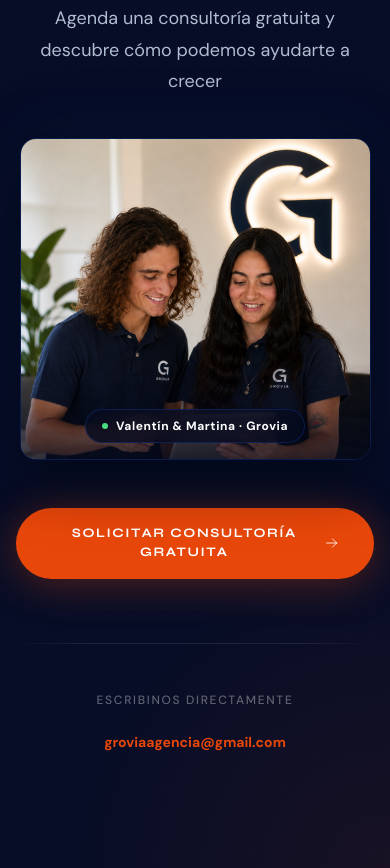
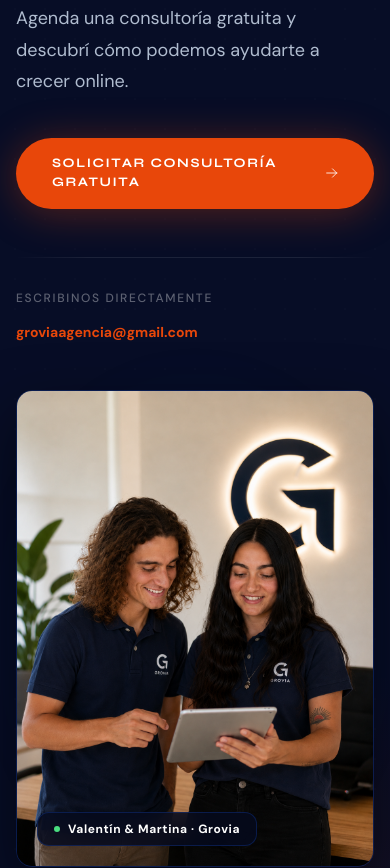
Before and after one commit to martiyaquinta/estudio-nomade, a Next.js app: page / in a window 390 px wide. Shown: the part 7320-8188 px from the top of the page. Built offline with nearby package versions, Linux system fonts and the light colour scheme.

Commit message:
feat: layout dos columnas en CTA con imagen socios1 completa
Reestructura la sección de contacto en grid texto/imagen para mostrar
la foto del equipo completa sin recorte, mejorando la credibilidad al lado del CTA.

Co-Authored-By: Claude Sonnet 4.6 <noreply@anthropic.com>

```diff
--- a/components/CTAContact.tsx
+++ b/components/CTAContact.tsx
@@ -27,7 +27,10 @@ export default function CTAContact() {
       <div className="absolute inset-0 dot-grid opacity-30 pointer-events-none" />
 
       <div className="container mx-auto px-4 sm:px-6 lg:px-8 relative z-10">
-        <div className="max-w-4xl mx-auto text-center">
+        <div className="max-w-6xl mx-auto grid lg:grid-cols-[1fr_1fr] gap-12 lg:gap-20 items-center">
+
+          {/* Columna texto */}
+          <div className="flex flex-col">
 
             {/* Badge */}
             <div className="inline-flex items-center gap-2 mb-10">
@@ -51,7 +54,7 @@ export default function CTAContact() {
             <h2
               className="font-display font-bold text-white mb-6"
               style={{
-              fontSize: "clamp(2.25rem, 5vw, 4rem)",
+                fontSize: "clamp(2.25rem, 4vw, 3.5rem)",
                 lineHeight: 1.05,
                 letterSpacing: "-0.02em",
               }}
@@ -61,52 +64,14 @@ export default function CTAContact() {
 
             {/* Subtítulo */}
             <p
-            className="text-lg max-w-xl mx-auto mb-10 leading-[1.75]"
-            style={{ color: "var(--text-muted)" }}
+              className="text-lg mb-10 leading-[1.75]"
+              style={{ color: "var(--text-muted)", maxWidth: "28rem" }}
             >
-            Agenda una consultoría gratuita y descubre cómo podemos ayudarte a crecer
+              Agenda una consultoría gratuita y descubrí cómo podemos ayudarte a crecer online.
             </p>
 
-          {/* Foto equipo */}
-          <div className="flex justify-center mb-12">
-            <div
-              className="relative rounded-2xl overflow-hidden"
-              style={{
-                width: "min(520px, 90vw)",
-                border: "1px solid rgba(18,64,170,0.30)",
-                boxShadow: "0 20px 60px rgba(0,0,0,0.50), 0 0 80px rgba(18,64,170,0.12)",
-              }}
-            >
-              <Image
-                src="/socios1.png"
-                alt="Valentín y Martina, equipo de Grovia"
-                width={1040}
-                height={693}
-                className="w-full h-auto object-cover"
-                style={{ maxHeight: "320px", objectPosition: "center 25%" }}
-              />
-              <div
-                className="absolute bottom-0 left-0 right-0 h-24 pointer-events-none"
-                style={{
-                  background: "linear-gradient(to top, rgba(5,10,30,0.75) 0%, transparent 100%)",
-                }}
-              />
-              <div
-                className="absolute bottom-4 left-1/2 -translate-x-1/2 flex items-center gap-2 px-4 py-2 rounded-full whitespace-nowrap"
-                style={{
-                  background: "rgba(5,10,30,0.80)",
-                  border: "1px solid rgba(18,64,170,0.35)",
-                  backdropFilter: "blur(12px)",
-                }}
-              >
-                <span className="w-1.5 h-1.5 rounded-full" style={{ background: "#4ade80" }} />
-                <span className="text-white text-xs font-bold tracking-wider">Valentín & Martina · Grovia</span>
-              </div>
-            </div>
-          </div>
-
             {/* CTA principal */}
-          <div className="flex flex-col sm:flex-row gap-4 justify-center items-center mb-16">
+            <div className="flex flex-col sm:flex-row gap-4 mb-12">
               <a
                 href="https://docs.google.com/forms/d/e/1FAIpQLSc2Oulcutu_sJq7bWBfkN4OyoM68vkgmeuNWNLJ1tBwlbFQqA/viewform"
                 target="_blank"
@@ -119,23 +84,64 @@ export default function CTAContact() {
             </div>
 
             {/* Línea separadora */}
-          <div className="geo-line mb-12" />
+            <div className="geo-line mb-8" />
 
             {/* Contacto directo */}
             <p
-            className="text-xs font-medium tracking-[0.14em] uppercase mb-6"
+              className="text-xs font-medium tracking-[0.14em] uppercase mb-4"
               style={{ color: "var(--text-dim)" }}
             >
               Escribinos directamente
             </p>
-          <div className="flex flex-col sm:flex-row gap-3 sm:gap-8 justify-center items-center">
             <a
               href="mailto:groviaagencia@gmail.com"
-              className="text-sm font-bold transition-colors duration-200 hover:opacity-80"
+              className="text-sm font-bold transition-colors duration-200 hover:opacity-80 w-fit"
               style={{ color: "var(--accent-orange)" }}
             >
               groviaagencia@gmail.com
             </a>
+          </div>
+
+          {/* Columna imagen */}
+          <div className="relative">
+            {/* Glow detrás */}
+            <div
+              className="absolute pointer-events-none"
+              style={{
+                inset: "-8%",
+                background: "radial-gradient(ellipse, rgba(18,64,170,0.22) 0%, transparent 65%)",
+                filter: "blur(30px)",
+                zIndex: 0,
+              }}
+            />
+            <div
+              className="relative rounded-2xl overflow-hidden"
+              style={{
+                border: "1px solid rgba(18,64,170,0.30)",
+                boxShadow: "0 24px 60px rgba(0,0,0,0.50)",
+                zIndex: 1,
+              }}
+            >
+              <Image
+                src="/socios1.png"
+                alt="Valentín y Martina, equipo de Grovia"
+                width={1040}
+                height={693}
+                className="w-full h-auto object-cover"
+              />
+              {/* Badge sobre la imagen */}
+              <div
+                className="absolute bottom-5 left-5 flex items-center gap-2 px-4 py-2 rounded-xl"
+                style={{
+                  background: "rgba(5,10,30,0.82)",
+                  border: "1px solid rgba(18,64,170,0.35)",
+                  backdropFilter: "blur(12px)",
+                }}
+              >
+                <span className="w-1.5 h-1.5 rounded-full" style={{ background: "#4ade80" }} />
+                <span className="text-white text-xs font-bold tracking-wider">Valentín & Martina · Grovia</span>
+              </div>
+            </div>
           </div>
 
         </div>
```
Lines whose indentation alone changed are shown as unchanged.
